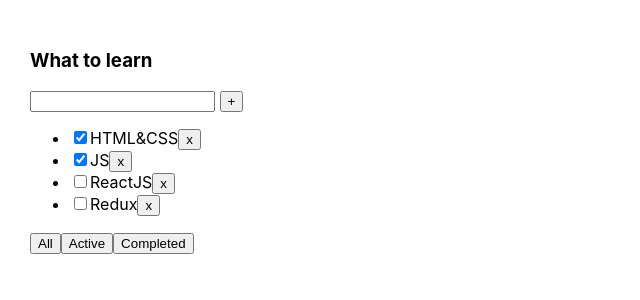
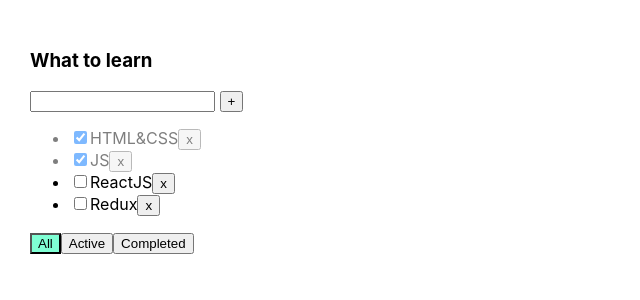
Before and after one commit to RuslanZhavoronkov/to-dolist_lesson_Dimych, a React (Create React App) app: page / in a window 1280 px wide. Shown: the top 300 px of the page, without its empty margins (0-640 px from the left). Built offline with nearby package versions, Linux system fonts and the light colour scheme.

Commit message:
Lesson 4

```diff
--- a/src/App.tsx
+++ b/src/App.tsx
@@ -13,9 +13,21 @@
     { id: v1(), title: "ReactJS", isDone: false },
     { id: v1(), title: "Redux", isDone: false },
   ]);
-  console.log(tasks);
+
 
   let [filter, setFilter] = useState<FilterValuesType>("All");
+
+//Функция обработчик, поставленного флажка в checkbox input
+function changeStatus (taskId:string, isDone:boolean) {
+let task = tasks.find(t => t.id === taskId)  //Если найдем по id таску, то запишем ее в переменную таску
+if(task) { //Если таска нашлась, то поменяй ее значение свойства isDone на на чекнутое
+  task.isDone = isDone
+}
+
+setTasks([...tasks]); //Возьми новый массив обратно с измененной таской
+}
+
+
 
   //Функция обработчик нажатия кнопки "x"(логическая функция)
   function removeTask(id: string) {
@@ -51,6 +63,8 @@
         removeTask={removeTask}
         changeFilter={changeFilter}
         addTask={addTask}
+        changeTaskStatus = {changeStatus}
+        filter={filter}
       />
     </div>
   );
--- /dev/null
+++ b/src/Todolist.module.css
@@ -0,0 +1,15 @@
+.error {
+    border: red 1px solid;
+}
+
+.errormessage {
+    color: red;
+}
+
+.activefilter {
+    background-color: aquamarine;
+}
+
+.isdone {
+    opacity: 0.5;
+}
--- a/src/Todolist.tsx
+++ b/src/Todolist.tsx
@@ -1,5 +1,6 @@
 import React, { ChangeEvent, KeyboardEvent, useState } from "react";
 import { FilterValuesType } from "./App";
+import s from './Todolist.module.css'
 
 //Создадим тип объектов массивов task1, task2
 export type TaskType = {
@@ -14,10 +15,13 @@
   removeTask: (id: string) => void;
   changeFilter: (value: FilterValuesType) => void;
   addTask: (title: string) => void;
+  changeTaskStatus:(taskId:string, isDone:boolean) => void
+  filter: FilterValuesType
 };
 
 export function Todolist(props: PropsType) {
   const [newTaskTitle, setNewTaskTitle] = useState("");
+  const [error, setError] = useState<string | null>(null);
 
   //логическая функция-обработчик введенного текста в Input
   const onNewTitleChangeHandler = (e: ChangeEvent<HTMLInputElement>) => {
@@ -25,6 +29,7 @@
   };
   //логическая функция обработчик нажатия Enter+Сtrl в Input
   const onKeyPressHandler = (e: KeyboardEvent<HTMLInputElement>) => {
+    setError(null);
     if (e.ctrlKey && e.key === "Enter") {
       props.addTask(newTaskTitle);
       setNewTaskTitle("");
@@ -33,8 +38,13 @@
 
   //логическая функция-обработчик добавления новой таски в массив
   const addTask = () => {
-    props.addTask(newTaskTitle);
-    setNewTaskTitle("");
+    if (newTaskTitle.trim() !== '') {// если введеная строка пустая выйти из функции
+      props.addTask(newTaskTitle);
+      setNewTaskTitle("");
+    } else {
+      setError('Title is requaired');
+    }
+
   };
 
   //логическая функции-обработчики нажатия на кнопки "All", "Active", "Completed"
@@ -50,17 +60,25 @@
           value={newTaskTitle}
           onChange={onNewTitleChangeHandler}
           onKeyDown={onKeyPressHandler}
+          className={error ? s.error : ''}
         />{" "}
         {/*начальное значение поле ввода input*/}
         <button onClick={addTask}>+</button>
+        {error && <div className={s.errormessage}>{error}</div>}
       </div>
       <ul>
         {props.tasks.map((t) => {
           //Логическая функция-обработчик события нажатия на "х"(удаления) внутри map
           const onRemoveHandler = () => props.removeTask(t.id);
+          const onChangeHandler = (e: ChangeEvent<HTMLInputElement>) => {
+props.changeTaskStatus(t.id ,e.currentTarget.checked)
+          }
+
           return (
-            <li key={t.id}>
-              <input type="checkbox" checked={t.isDone} />
+            <li key={t.id} className={t.isDone ? s.isdone : ''}>
+              <input type="checkbox"
+              checked={t.isDone}
+              onChange = {onChangeHandler}/>
               <span>{t.title}</span>
               <button onClick={onRemoveHandler}>x</button>
             </li>
@@ -68,9 +86,9 @@
         })}
       </ul>
       <div>
-        <button onClick={onAllClickHandler}>All</button>
-        <button onClick={onActiveClickHandler}>Active</button>
-        <button onClick={onCompletedAllClickHandler}>Completed</button>
+        <button className={props.filter === 'All' ? s.activefilter : ''} onClick={onAllClickHandler}>All</button>
+        <button className={props.filter === 'Active' ? s.activefilter: ''} onClick={onActiveClickHandler}>Active</button>
+        <button className={props.filter === 'Completed' ? s.activefilter: ''} onClick={onCompletedAllClickHandler}>Completed</button>
       </div>
     </div>
   );
```
